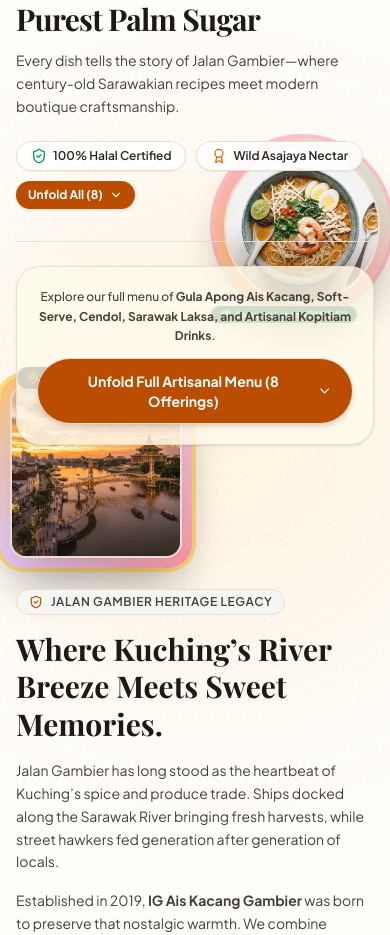
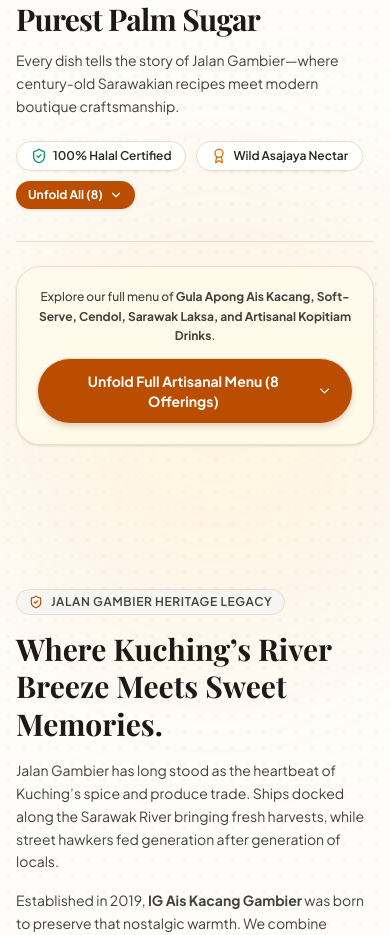
Before and after one commit to rafiffadli/ais-kacang-gambier, a Next.js app: page / in a window 390 px wide. Shown: the part 1980-2915 px from the top of the page. Built offline with nearby package versions, Linux system fonts and the light colour scheme; a web font is replaced by a local one.

Commit message:
fix: remove rogue floating background photos to synchronize mobile and desktop

```diff
--- a/components/home/scroll-interactive-background.tsx
+++ b/components/home/scroll-interactive-background.tsx
@@ -1,134 +1,17 @@
 "use client";
 
 import * as React from "react";
-import Image from "next/image";
-import { MapPin, Heart } from "lucide-react";
 
 export function ScrollInteractiveBackground() {
-  const p3Ref = React.useRef<HTMLDivElement>(null);
-  const p4Ref = React.useRef<HTMLDivElement>(null);
-
-  React.useEffect(() => {
-    let targetScrollY =
-      window.pageYOffset ||
-      window.scrollY ||
-      document.documentElement.scrollTop ||
-      document.body.scrollTop ||
-      0;
-    let currentScrollY = targetScrollY;
-    let animFrameId: number;
-
-    const updateScrollPos = () => {
-      targetScrollY =
-        window.pageYOffset ||
-        window.scrollY ||
-        document.documentElement.scrollTop ||
-        document.body.scrollTop ||
-        0;
-    };
-
-    updateScrollPos();
-    currentScrollY = targetScrollY;
-
-    window.addEventListener("scroll", updateScrollPos, { passive: true });
-    document.addEventListener("scroll", updateScrollPos, { passive: true });
-
-    // Smooth, stable scroll-only parallax (Zero wiggling, zero idle movement)
-    const tick = () => {
-      const diff = targetScrollY - currentScrollY;
-
-      // Only update when there is active scrolling/catch-up
-      if (Math.abs(diff) > 0.05) {
-        currentScrollY += diff * 0.12;
-
-        // 2. Dish 3: Authentic Sarawak Laksa (steady vertical parallax)
-        if (p3Ref.current) {
-          const p3Y = (currentScrollY - 1400) * -0.12;
-          p3Ref.current.style.transform = `translate3d(0, ${p3Y.toFixed(1)}px, 0)`;
-        }
-
-        // 4. Dish 4: Scenic Kuching Waterfront Sunset (steady vertical parallax)
-        if (p4Ref.current) {
-          const p4Y = (currentScrollY - 2100) * 0.14;
-          p4Ref.current.style.transform = `translate3d(0, ${p4Y.toFixed(1)}px, 0)`;
-        }
-      }
-
-      animFrameId = requestAnimationFrame(tick);
-    };
-
-    animFrameId = requestAnimationFrame(tick);
-
-    return () => {
-      cancelAnimationFrame(animFrameId);
-      window.removeEventListener("scroll", updateScrollPos);
-      document.removeEventListener("scroll", updateScrollPos);
-    };
-  }, []);
-
   return (
     <div
       aria-hidden="true"
       className="absolute inset-0 z-0 pointer-events-none overflow-hidden select-none"
     >
-      {/* Soft, luxurious ambient dessert atmosphere glows (Clean, modern, zero clunky lines) */}
+      {/* Soft, luxurious ambient dessert atmosphere glows (Clean, modern, zero rogue floating photos) */}
       <div className="absolute top-0 right-0 w-[600px] lg:w-[900px] h-[600px] lg:h-[900px] rounded-full bg-radial from-amber-400/15 via-amber-500/5 to-transparent blur-3xl pointer-events-none -z-10" />
       <div className="absolute top-[1100px] -left-32 w-[500px] lg:w-[750px] h-[500px] lg:h-[750px] rounded-full bg-radial from-amber-500/10 via-rose-300/5 to-transparent blur-3xl pointer-events-none -z-10" />
       <div className="absolute top-[2100px] -right-32 w-[600px] lg:w-[850px] h-[600px] lg:h-[850px] rounded-full bg-radial from-amber-400/12 via-amber-600/5 to-transparent blur-3xl pointer-events-none -z-10" />
-
-
-
-      {/* =========================================================================
-          PICTURE 3: Authentic Sarawak Laksa Bowl
-      ========================================================================= */}
-      <div
-        ref={p3Ref}
-        style={{ willChange: "transform" }}
-        className="absolute top-[1950px] sm:top-[900px] right-0 sm:left-4 lg:left-8 w-44 sm:w-64 lg:w-84 rounded-full p-2.5 sm:p-3.5 shadow-2xl backdrop-blur-md bg-gradient-to-tr from-amber-500/60 via-rose-400/50 to-emerald-300/50 ring-4 ring-rose-400/40 opacity-95"
-      >
-        <div className="relative aspect-square w-full rounded-full overflow-hidden border-2 sm:border-4 border-white shadow-2xl">
-          <Image
-            src="/images/sarawak-laksa.jpg"
-            alt="Sarawak Laksa Kopitiam Heritage"
-            fill
-            sizes="(max-width: 640px) 176px, (max-width: 1024px) 256px, 336px"
-            className="object-cover scale-105"
-          />
-          <div className="absolute inset-0 bg-gradient-to-t from-amber-950/30 via-transparent to-transparent" />
-        </div>
-
-        {/* Floating Tethered Badge */}
-        <div className="absolute -bottom-2.5 -left-1 sm:-bottom-3 sm:right-4 bg-emerald-900/95 text-emerald-200 backdrop-blur-md px-2.5 sm:px-3 py-0.5 sm:py-1 rounded-full border border-emerald-400/40 shadow-xl flex items-center gap-1 sm:gap-1.5 text-[9px] sm:text-[11px] font-bold">
-          <Heart className="h-2.5 w-2.5 sm:h-3 sm:w-3 text-emerald-300 fill-emerald-300" />
-          <span>Sarawak Laksa • RM 11.50</span>
-        </div>
-      </div>
-
-      {/* =========================================================================
-          PICTURE 4: Scenic Kuching Waterfront at Sunset Panorama
-      ========================================================================= */}
-      <div
-        ref={p4Ref}
-        style={{ willChange: "transform" }}
-        className="absolute top-[2650px] sm:top-[1450px] left-0 sm:right-6 lg:right-10 w-48 sm:w-84 lg:w-[420px] rounded-3xl p-2.5 sm:p-3.5 shadow-2xl backdrop-blur-md bg-gradient-to-br from-amber-500/60 via-purple-400/40 to-rose-500/50 ring-4 ring-amber-400/50 opacity-95"
-      >
-        <div className="relative aspect-square w-full rounded-2xl overflow-hidden border-2 sm:border-4 border-white shadow-2xl">
-          <Image
-            src="/images/kuching-waterfront.jpg"
-            alt="Kuching Waterfront Darul Hana Bridge Sunset"
-            fill
-            sizes="(max-width: 640px) 192px, (max-width: 1024px) 336px, 420px"
-            className="object-cover scale-105"
-          />
-          <div className="absolute inset-0 bg-gradient-to-t from-stone-950/40 via-transparent to-transparent" />
-        </div>
-
-        {/* Floating Tethered Badge */}
-        <div className="absolute -top-2.5 -right-1 sm:-top-3 sm:left-4 bg-stone-950/95 text-amber-300 backdrop-blur-md px-2.5 sm:px-3.5 py-1 sm:py-1.5 rounded-full border border-amber-400/50 shadow-xl flex items-center gap-1 sm:gap-1.5 text-[9px] sm:text-xs font-bold">
-          <MapPin className="h-3 w-3 sm:h-3.5 sm:w-3.5 text-amber-400" />
-          <span>Kuching Waterfront • Darul Hana</span>
-        </div>
-      </div>
     </div>
   );
 }
```
